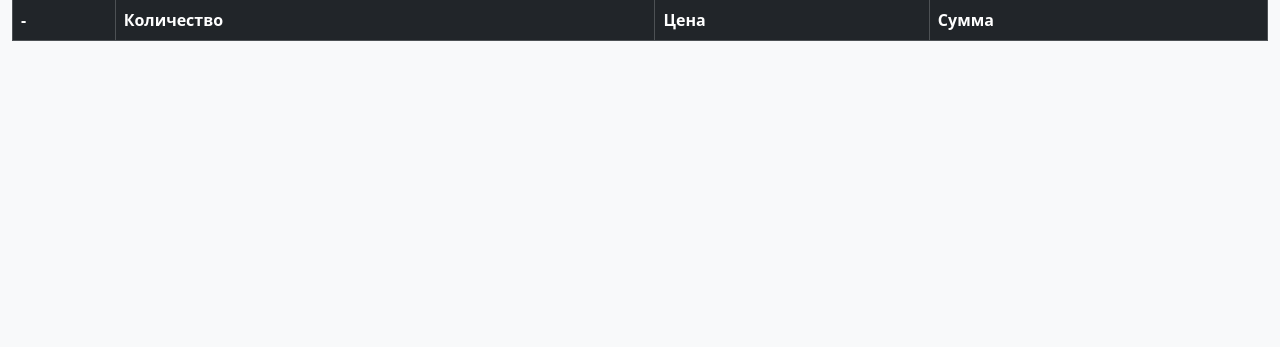
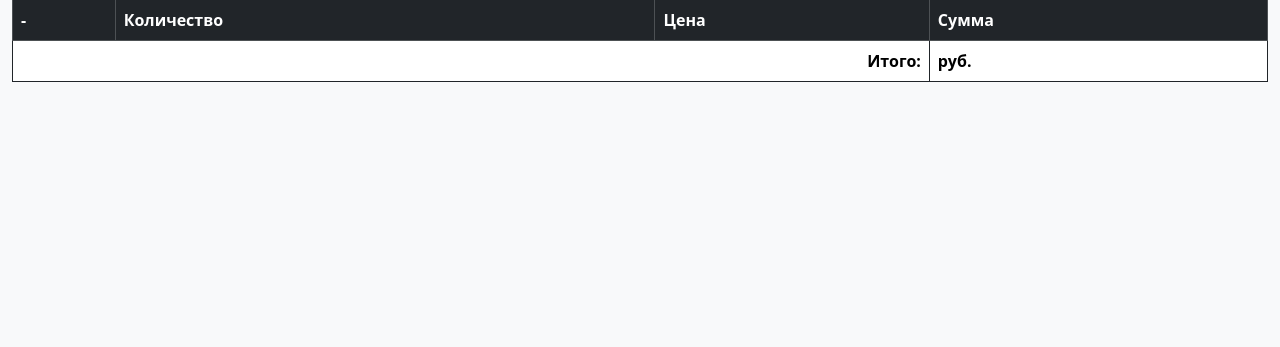
Before and after one commit to smirnovds1990/cosmetic_distribution, a Flask app: template cosmetic_distribution/templates/order.html in a window 1280 px wide. Shown: the part 73-420 px from the top of the page. Run offline with Flask 3, Linux system fonts and the light colour scheme; the template is opened without the code that fills it, so the values that code supplies are empty.

Commit message:
fix: add total_sum to the order details.

```diff
--- a/cosmetic_distribution/templates/order.html
+++ b/cosmetic_distribution/templates/order.html
@@ -24,6 +24,16 @@
           </tr>
         {% endfor %}
       </tbody>
+      <tfoot>
+        <tr>
+          <td colspan="3" class="text-end">
+            <strong>Итого:</strong>
+          </td>
+          <td>
+            <strong>{{ context['total_sum'] }}руб.</strong>
+          </td>
+        </tr>
+      </tfoot>
     </table>
   </div>
 {% endblock %}
--- a/cosmetic_distribution/views.py
+++ b/cosmetic_distribution/views.py
@@ -146,9 +146,13 @@
         Product.query.filter_by(id=op.product_id).first_or_404()
         for op in order_products
     ]
+    total_sum = 0
+    for order_product in order_products:
+        total_sum += (order_product.quantity * order_product.price)
     context = {
         'order': order,
-        'order_products': zip(order_products, products)
+        'order_products': zip(order_products, products),
+        'total_sum': total_sum
     }
     return render_template('order.html', context=context)
 
```
Also changed, not shown: tests/test_error_handlers.py (+1 -1 lines).
